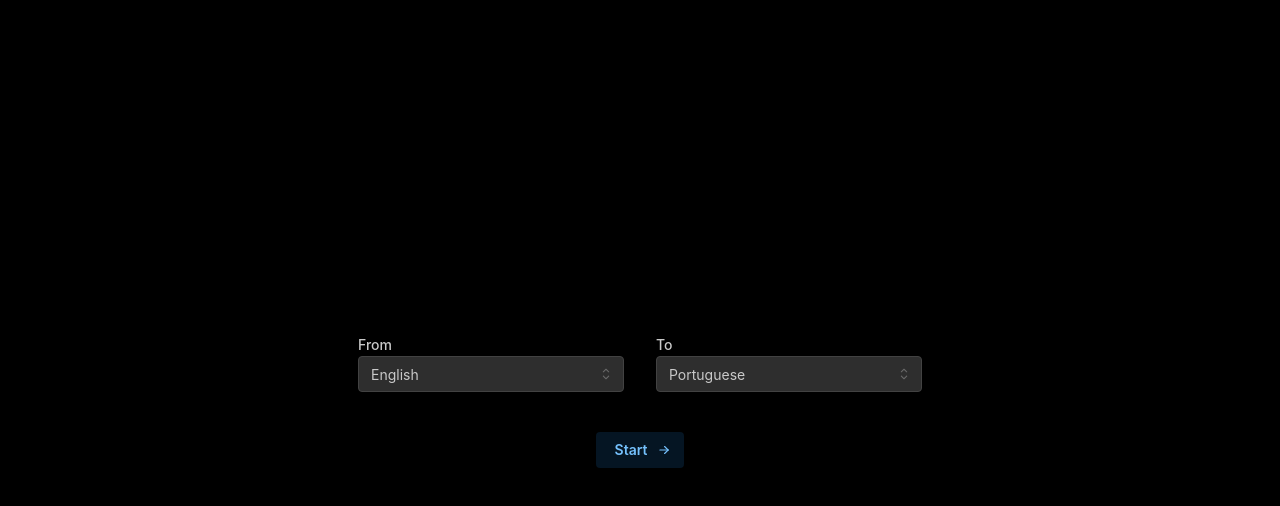
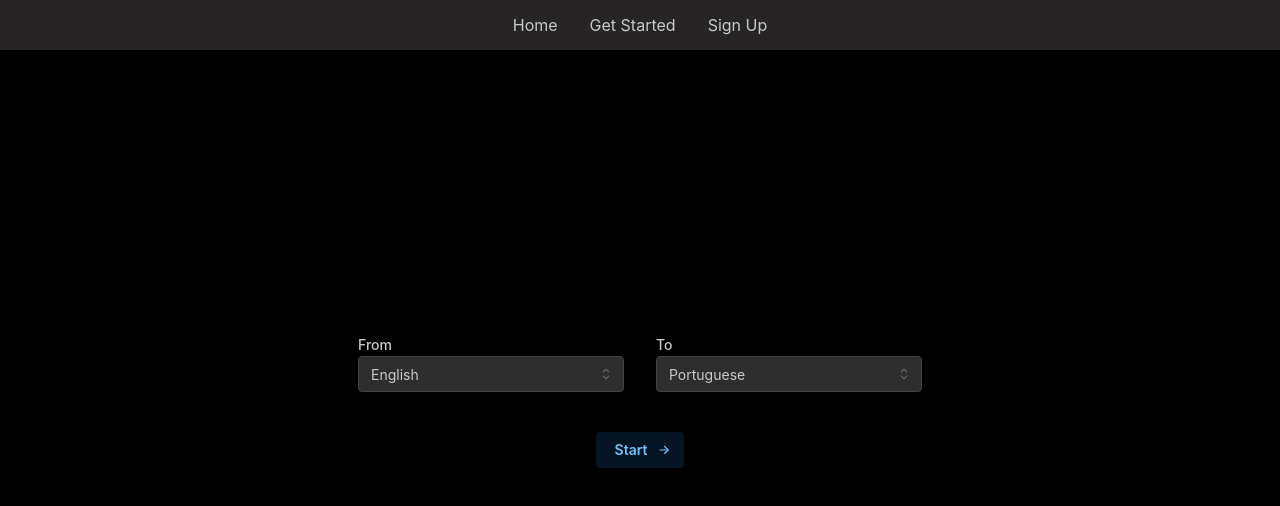
Before and after one commit to rybaaa/lingualearner_frontend, a React (Vite) app: page /app in a window 1280 px wide. Shown: the top 506 px of the page. Built offline with nearby package versions, Linux system fonts and the light colour scheme.

Commit message:
quick header fix

```diff
--- a/src/pages/MainPage.tsx
+++ b/src/pages/MainPage.tsx
@@ -3,6 +3,7 @@ import { IconArrowRight } from "@tabler/icons-react";
 import { ChangeEvent, useEffect, useState } from "react";
 import { LanguageList, LanguagesType } from "../types/Languages";
 import { LLMResponse } from "../components/LLMResponse";
+import { Header } from "../components/Header/Header";
 
 export const MainPage = () => {
   const [visibleContent, setVisibleContent] = useState(false);
@@ -60,6 +61,7 @@ export const MainPage = () => {
 
   return (
     <div className="bg-black h-screen	flex justify-center items-center flex-col gap-10">
+      <Header></Header>
       <Flex mih={50} bg="rgba(0, 0, 0, .3)" gap="xl" justify="center" align="center" direction="row" wrap="wrap">
         <Select
           label="From"
```
